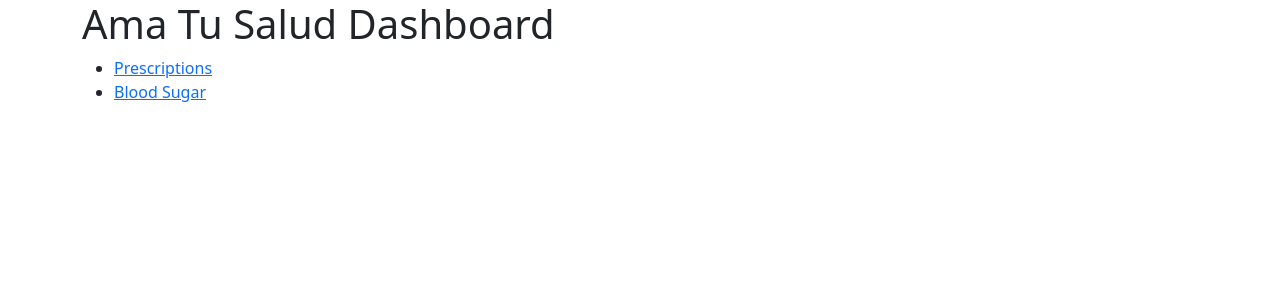
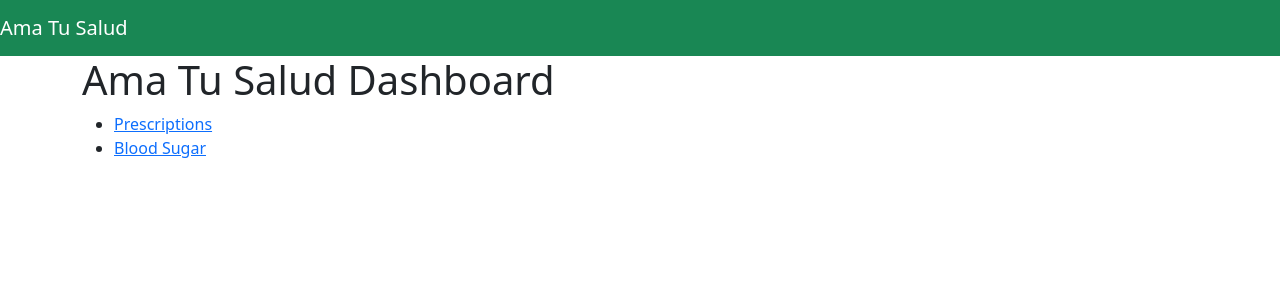
Before and after one commit to mariorecinos/ama_tu_salud, a Node server app: page / in a window 1280 px wide. Shown: the top 300 px of the page. Run offline with Node 20, Linux system fonts and the light colour scheme; some libraries are stand-ins or nearby versions.

Commit message:
added navigation style

```diff
--- a/views/home.ejs
+++ b/views/home.ejs
@@ -9,6 +9,11 @@
   <title>Ama Tu Salud</title>
 </head>
 <body>
+  <nav class="navbar navbar-expand-lg bg-success navbar-dark">
+    <a href="" class="navbar-brand">Ama Tu Salud</a>
+  </nav>
+
+
   <div class="container">
     <header>
       <h1>Ama Tu Salud Dashboard</h1>
@@ -25,6 +30,7 @@
     </header>
 
   </div>
-
+<!-- JavaScript Bundle with Popper -->
+<script src="https://cdn.jsdelivr.net/npm/bootstrap@5.1.3/dist/js/bootstrap.bundle.min.js" integrity="sha384-ka7Sk0Gln4gmtz2MlQnikT1wXgYsOg+OMhuP+IlRH9sENBO0LRn5q+8nbTov4+1p" crossorigin="anonymous"></script>
 </body>
 </html>
```
